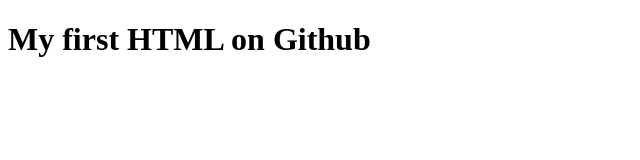
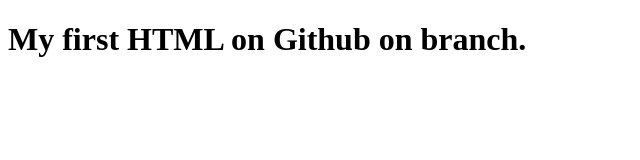
Before and after one commit to bimubuceru/sfsfsfsdfghsteestgsegegtertserfsf, a plain HTML site: page index.html in a window 1280 px wide. Shown: the whole page, without its empty margins (0-640 px from the left). Drawn offline with Linux system fonts and the light colour scheme.

Commit message:
summary
desc

```diff
--- a/index.html
+++ b/index.html
@@ -2,9 +2,9 @@
 <html lang="en" dir="ltr">
   <head>
     <meta charset="utf-8">
-    <title>afsdf setgfsdgf</title>
+    <title>afsdf setgfsdgf branch branch branch.</title>
   </head>
   <body>
-    <h1>My first HTML on Github</h1>
+    <h1>My first HTML on Github on branch.</h1>
   </body>
 </html>
```
Also changed, not shown: 1 other file.
